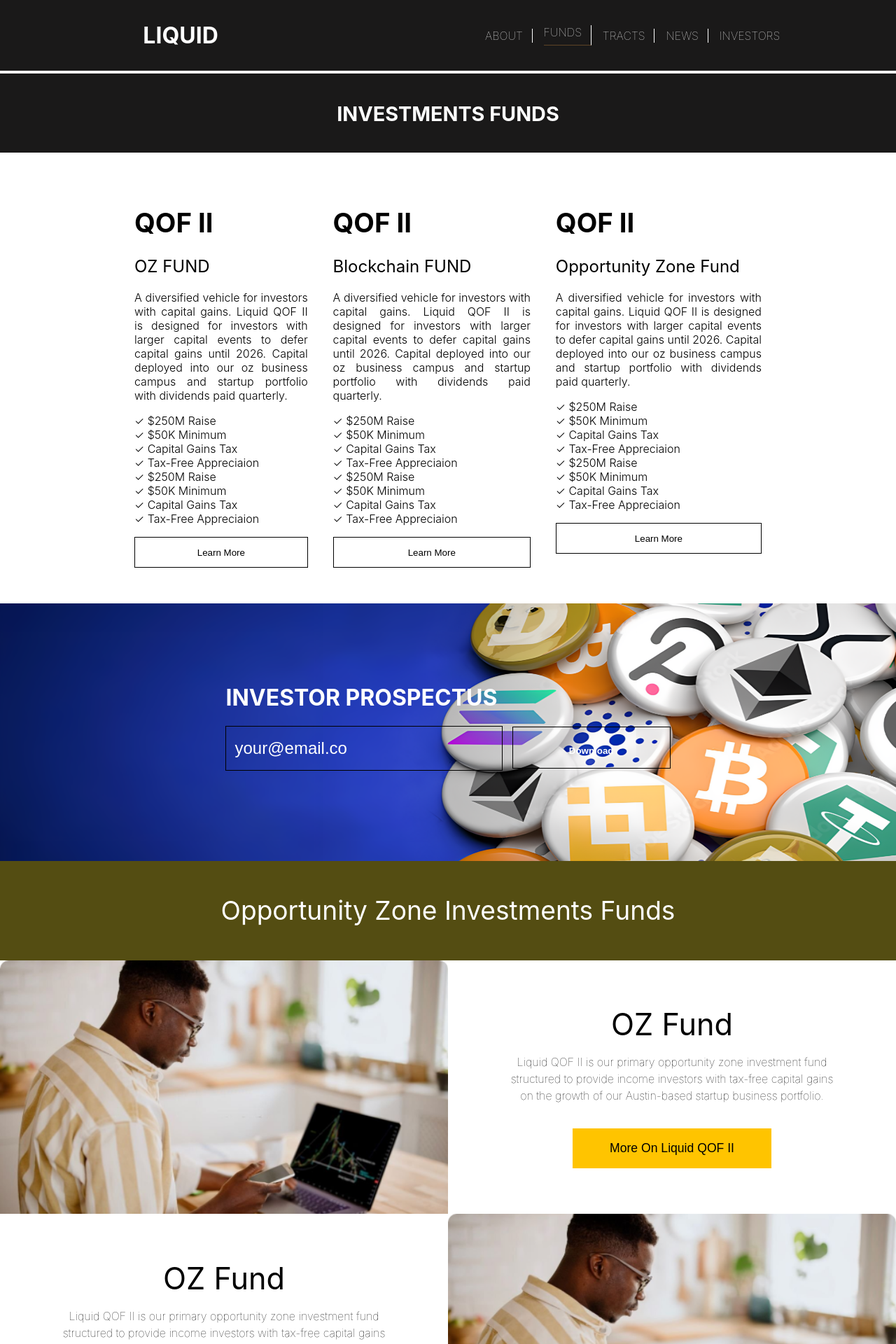
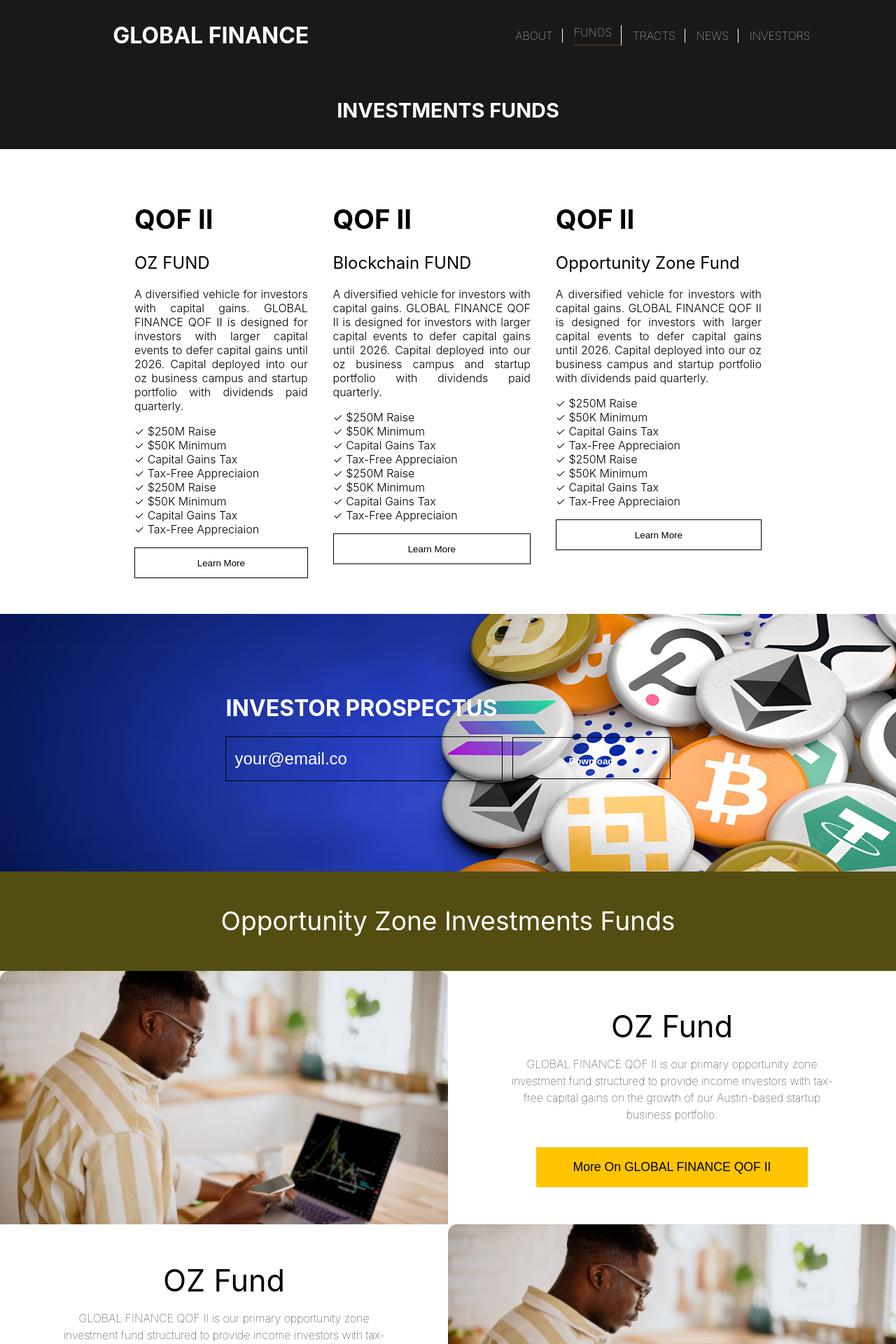
Before and after one commit to kelvin-omoh/Liquid, a React (Create React App) app: page /funds in a window 1280 px wide. Shown: the top 1920 px of the page at 70% size. Built offline with nearby package versions, Linux system fonts and the light colour scheme.

Commit message:
updated the names and changed the title to GLOBAL FINANCE

```diff
--- a/src/App.css
+++ b/src/App.css
@@ -5,7 +5,7 @@
 
 .other-pages {
   /* padding-top: 6.6em; */
-  padding-top: 105px;
+  padding-top: 100px;
 }
 /* .App {
   text-align: center;
--- a/src/components/footer.js
+++ b/src/components/footer.js
@@ -5,7 +5,7 @@
     return (
         <footer>
             <div className='footer-black'>
-                <h1>LIQUID</h1>
+                <h1>GLOBAL FINANCE</h1>
                 <p>Diversified Opportunity Zone And Blockchain Funds</p>
 
                 <div className="icons">
--- a/src/components/navbar.js
+++ b/src/components/navbar.js
@@ -9,7 +9,7 @@
 
     return (
         <div className="navbar">
-            <h1><Link to='/'>LIQUID</Link></h1>
+            <h1><Link to='/'>GLOBAL FINANCE</Link></h1>
             <ul>
                 <Link to='/about' ><li id={pathname == '/about' && 'active'}>ABOUT</li></Link>
                 <Link to='/funds'><li id={pathname == '/funds' && 'active'} >FUNDS</li></Link>
--- a/src/pages/About.js
+++ b/src/pages/About.js
@@ -9,13 +9,13 @@
             <div className="about-page-text">
                 <h1>COMPANY</h1>
 
-                <p>Liquid II is an investment opportunity that allows investors to defer and potentially reduce their capital gains taxes by investing in designated low-income communities
-                    across the United States. Our oz fund, Liquid QOF II is focused on providing capital for businesses and real estate projects that have the potential for strong financial
+                <p>GLOBAL FINANCE II is an investment opportunity that allows investors to defer and potentially reduce their capital gains taxes by investing in designated low-income communities
+                    across the United States. Our oz fund,GLOBAL FINANCE QOF II is focused on providing capital for businesses and real estate projects that have the potential for strong financial
                     returns and positive social impact.
                 </p>
                 <br />
                 <p>
-                    With Liquid, investors can support the growth and revitalization of underserved communities while also growing their wealth. Our team of experienced professionals
+                    With LGLOBAL FINANCE, investors can support the growth and revitalization of underserved communities while also growing their wealth. Our team of experienced professionals
                     carefully selects and monitors investments, ensuring that our fund is well-diversified and has the potential for strong returns.
                 </p>
             </div>
@@ -32,7 +32,7 @@
                     <p>
                         Tim began working in Austin as a corporate finance and communications consultant to OTC and NASDAQ listed companies. In 2018, he left IR Smartt to become the Marketing Director
                         at commercial real estate brokerage, Asterra Properties. His real estate experience includes performing as one of the leading sales agents at Asterra during from 2018-2021 with a
-                        focus on new construction residential and multifamily assets. Tim is responsible for Liquid's day-to-day operations including real estate acquisitions, project assessment, fund management and investor relations.
+                        focus on new construction residential and multifamily assets. Tim is responsible for GLOBAL FINANCE's day-to-day operations including real estate acquisitions, project assessment, fund management and investor relations.
                     </p>
                 </div>
 
@@ -64,7 +64,7 @@
                 <div className='management-container'>
                     <h1>NICOLE L.</h1>
                     <h1 className='about-blue-txt' >DESIGN</h1>
-                    <p>Formerly of Letterpress firm company Sanctuary Design, Nicole brings almost a decade of print, graphic and interior design experience to Liquid. A graduate of Texas State's Fine Arts program, Nicole is responsible for brand development and her
+                    <p>Formerly of Letterpress firm company Sanctuary Design, Nicole brings almost a decade of print, graphic and interior design experience to GLOBAL FINANCE. A graduate of Texas State's Fine Arts program, Nicole is responsible for brand development and her
                         work can be found across all our portfolio companies.</p>
                 </div>
             </div>
--- a/src/pages/Funds.js
+++ b/src/pages/Funds.js
@@ -12,7 +12,7 @@
                     <h1>QOF II</h1>
                     <h2>OZ FUND</h2>
 
-                    <p>A diversified vehicle for investors with capital gains. Liquid QOF II is designed for
+                    <p>A diversified vehicle for investors with capital gains. GLOBAL FINANCE QOF II is designed for
                         investors with larger capital events to defer capital gains until 2026. Capital deployed into our oz business campus and
                         startup portfolio with dividends paid quarterly.
                     </p>
@@ -35,7 +35,7 @@
                     <h1>QOF II</h1>
                     <h2>Blockchain FUND</h2>
 
-                    <p>A diversified vehicle for investors with capital gains. Liquid QOF II is designed for
+                    <p>A diversified vehicle for investors with capital gains. GLOBAL FINANCE QOF II is designed for
                         investors with larger capital events to defer capital gains until 2026. Capital deployed into our oz business campus and
                         startup portfolio with dividends paid quarterly.
                     </p>
@@ -58,7 +58,7 @@
                     <h1>QOF II</h1>
                     <h2>Opportunity Zone Fund</h2>
 
-                    <p>A diversified vehicle for investors with capital gains. Liquid QOF II is designed for
+                    <p>A diversified vehicle for investors with capital gains. GLOBAL FINANCE QOF II is designed for
                         investors with larger capital events to defer capital gains until 2026. Capital deployed into our oz business campus and
                         startup portfolio with dividends paid quarterly.
                     </p>
@@ -89,10 +89,10 @@
                     <div className='funds-opportunity-text'>
                         <h1>OZ Fund</h1>
                         <p>
-                            Liquid QOF II is our primary opportunity zone investment fund structured to provide
+                        GLOBAL FINANCE QOF II is our primary opportunity zone investment fund structured to provide
                             income investors with tax-free capital gains on the growth of our Austin-based startup business portfolio.
                         </p>
-                        <button>More On Liquid QOF II</button>
+                        <button>More On GLOBAL FINANCE QOF II</button>
                     </div>
                 </div>
 
@@ -100,10 +100,10 @@
                     <div className='funds-opportunity-text'>
                         <h1>OZ Fund</h1>
                         <p>
-                            Liquid QOF II is our primary opportunity zone investment fund structured to provide
+                        GLOBAL FINANCE QOF II is our primary opportunity zone investment fund structured to provide
                             income investors with tax-free capital gains on the growth of our Austin-based startup business portfolio.
                         </p>
-                        <button>More On Liquid QOF II</button>
+                        <button>More On GLOBAL FINANCE QOF II</button>
                     </div>
                     <img src={blog1}/>
                 </div>
@@ -113,10 +113,10 @@
                     <div className='funds-opportunity-text'>
                         <h1>OZ FUND</h1>
                         <p>
-                            Liquid QOF II is our primary opportunity zone investment fund structured to provide
+                        GLOBAL FINANCE QOF II is our primary opportunity zone investment fund structured to provide
                             income investors with tax-free capital gains on the growth of our Austin-based startup business portfolio.
                         </p>
-                        <button>More On Liquid QOF II</button>
+                        <button>More On GLOBAL FINANCE QOF II</button>
                     </div>
                 </div>
 
@@ -124,10 +124,10 @@
                     <div className='funds-opportunity-text'>
                         <h1>OZ FUND</h1>
                         <p>
-                            Liquid QOF II is our primary opportunity zone investment fund structured to provide
+                        GLOBAL FINANCE QOF II is our primary opportunity zone investment fund structured to provide
                             income investors with tax-free capital gains on the growth of our Austin-based startup business portfolio.
                         </p>
-                        <button>More On Liquid QOF II</button>
+                        <button>More On GLOBAL FINANCE QOF II</button>
                     </div>
                     <img src={blog1}/>
                 </div>
--- a/src/pages/Home.js
+++ b/src/pages/Home.js
@@ -11,7 +11,7 @@
             <div className='hero-container'>
                 <img src={heroImg}></img>
                 <div className='hero-texts'>
-                    <h1>Liquid Investments</h1>
+                    <h1>GLOBAL FINANCE Investments</h1>
                     <p>Diversified Opportunity Zone And Blockchain Funds</p>
                     <div className='hero-btn'>
                         <Link to='/funds'><button>Learn More</button></Link>
@@ -33,7 +33,7 @@
                         <div className='fund-news-text'>
                             <h3>THE MOST DEVELOPED OPPORTUNITY ZONES IN TEXAS</h3>
                             <hr/>
-                            <p>LIQUID - 02/13/2023</p>
+                            <p>GLOBAL FINANCE - 02/13/2023</p>
                         </div>
                     </div>
 
@@ -46,7 +46,7 @@
                         <div className='fund-news-text'>
                             <h3>THE MOST DEVELOPED OPPORTUNITY ZONES IN TEXAS</h3>
                             <hr/>
-                            <p>LIQUID - 02/13/2023</p>
+                            <p>GLOBAL FINANCE - 02/13/2023</p>
                         </div>
                     </div>
 
@@ -59,7 +59,7 @@
                         <div className='fund-news-text'>
                             <h3>THE MOST DEVELOPED OPPORTUNITY ZONES IN TEXAS</h3>
                             <hr/>
-                            <p>LIQUID - 02/13/2023</p>
+                            <p>GLOBAL FINANCE - 02/13/2023</p>
                         </div>
                     </div>
                     </div>
--- a/src/pages/News.js
+++ b/src/pages/News.js
@@ -21,7 +21,7 @@
                             investment? Let's look at the five most developed Opportunity Zones in Texas.
                         </p>
                         <hr/>
-                        <p>LIQUID - 02/13/2023</p>
+                        <p>GLOBAL FINANCE - 02/13/2023</p>
                     </div>
                 </div>
 
@@ -37,7 +37,7 @@
                             investment? Let's look at the five most developed Opportunity Zones in Texas.
                         </p>
                         <hr/>
-                        <p>LIQUID - 02/13/2023</p>
+                        <p>GLOBAL FINANCE - 02/13/2023</p>
                     </div>
                 </div>
 
@@ -53,7 +53,7 @@
                             investment? Let's look at the five most developed Opportunity Zones in Texas.
                         </p>
                         <hr/>
-                        <p>LIQUID - 02/13/2023</p>
+                        <p>GLOBAL FINANCE - 02/13/2023</p>
                     </div>
                 </div>
 
@@ -69,7 +69,7 @@
                             investment? Let's look at the five most developed Opportunity Zones in Texas.
                         </p>
                         <hr/>
-                        <p>LIQUID - 02/13/2023</p>
+                        <p>GLOBAL FINANCE - 02/13/2023</p>
                     </div>
                 </div>
 
@@ -85,7 +85,7 @@
                             investment? Let's look at the five most developed Opportunity Zones in Texas.
                         </p>
                         <hr/>
-                        <p>LIQUID - 02/13/2023</p>
+                        <p>GLOBAL FINANCE - 02/13/2023</p>
                     </div>
                 </div>
 
@@ -101,7 +101,7 @@
                             investment? Let's look at the five most developed Opportunity Zones in Texas.
                         </p>
                         <hr/>
-                        <p>LIQUID - 02/13/2023</p>
+                        <p>GLOBAL FINANCE - 02/13/2023</p>
                     </div>
                 </div>
 
```
Also changed, not shown: src/pages/Tracts.js (+4 -4 lines), 1 other file (tests, documents, lock files or other folders).
